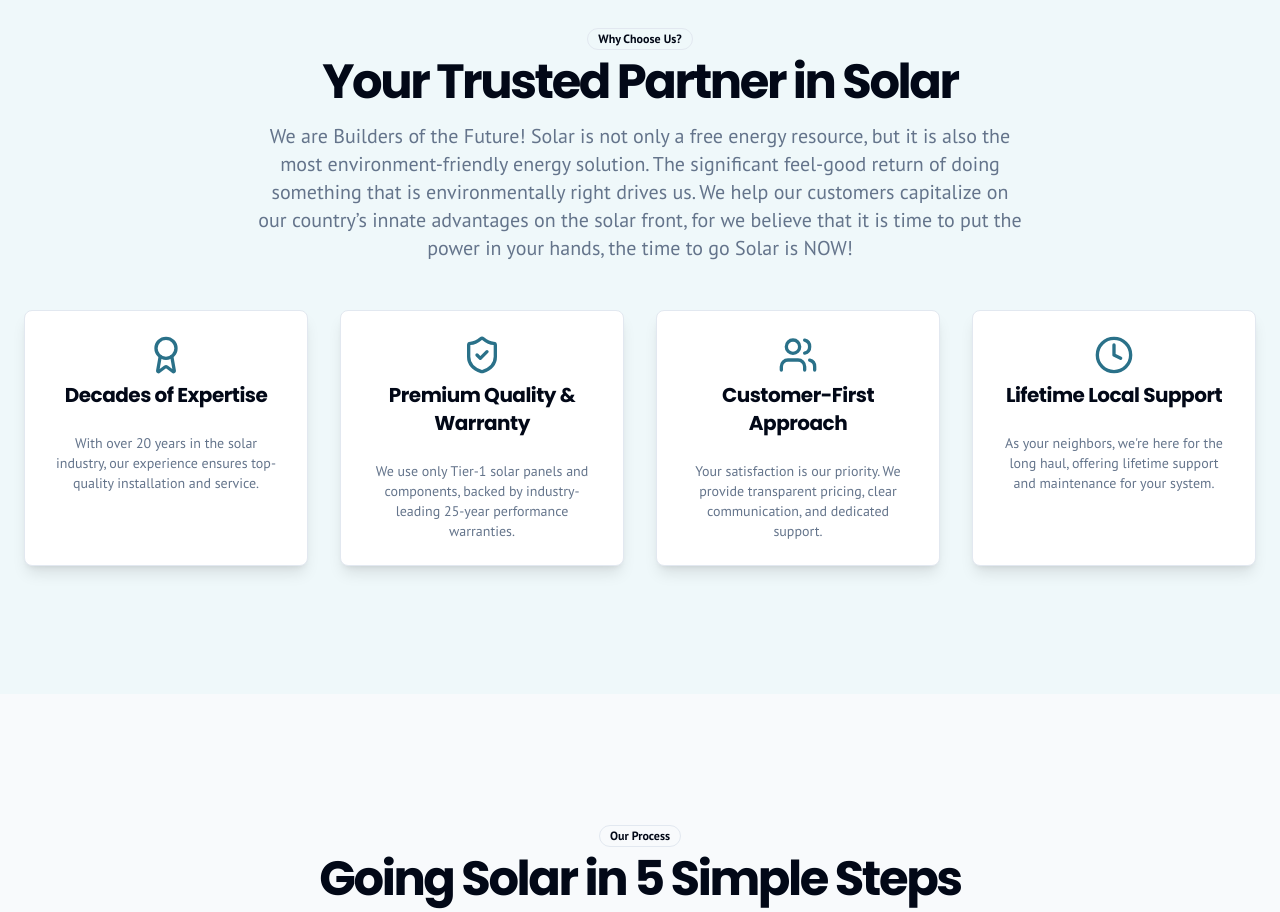
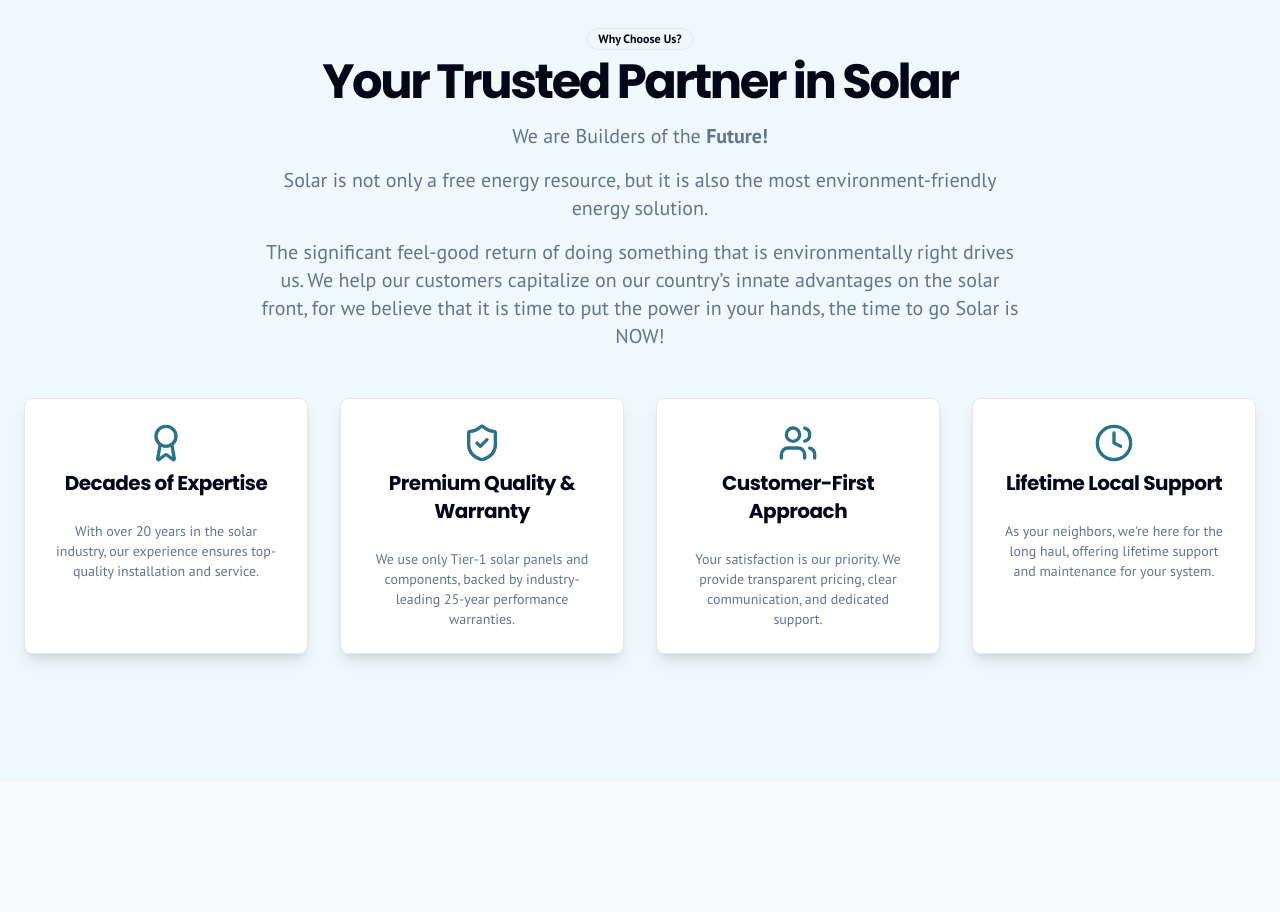
Before and after one commit to josephfugata/Quicklight, a Next.js app: page / in a window 1280 px wide. Shown: the part 800-1712 px from the top of the page. Built offline with nearby package versions, Linux system fonts and the light colour scheme.

Commit message:
no,
like this:
(Markdown-ize to give you context only)

We are Builder

```diff
--- a/src/components/landing/why-choose-us.tsx
+++ b/src/components/landing/why-choose-us.tsx
@@ -34,9 +34,11 @@ export default function WhyChooseUs() {
           <h2 className="font-headline text-3xl font-bold tracking-tighter sm:text-4xl md:text-5xl">
             Your Trusted Partner in Solar
           </h2>
-          <p className="mt-4 text-muted-foreground md:text-xl">
-            We are Builders of the Future! Solar is not only a free energy resource, but it is also the most environment-friendly energy solution. The significant feel-good return of doing something that is environmentally right drives us. We help our customers capitalize on our country’s innate advantages on the solar front, for we believe that it is time to put the power in your hands, the time to go Solar is NOW!
-          </p>
+          <div className="mt-4 text-muted-foreground md:text-xl space-y-4 text-left md:text-center">
+            <p>We are Builders of the <strong>Future!</strong></p>
+            <p>Solar is not only a free energy resource, but it is also the most environment-friendly energy solution.</p>
+            <p>The significant feel-good return of doing something that is environmentally right drives us. We help our customers capitalize on our country’s innate advantages on the solar front, for we believe that it is time to put the power in your hands, the time to go Solar is NOW!</p>
+          </div>
         </div>
         <div className="mt-12 grid gap-6 md:grid-cols-2 lg:grid-cols-4 lg:gap-8">
           {features.map((feature) => (
```
